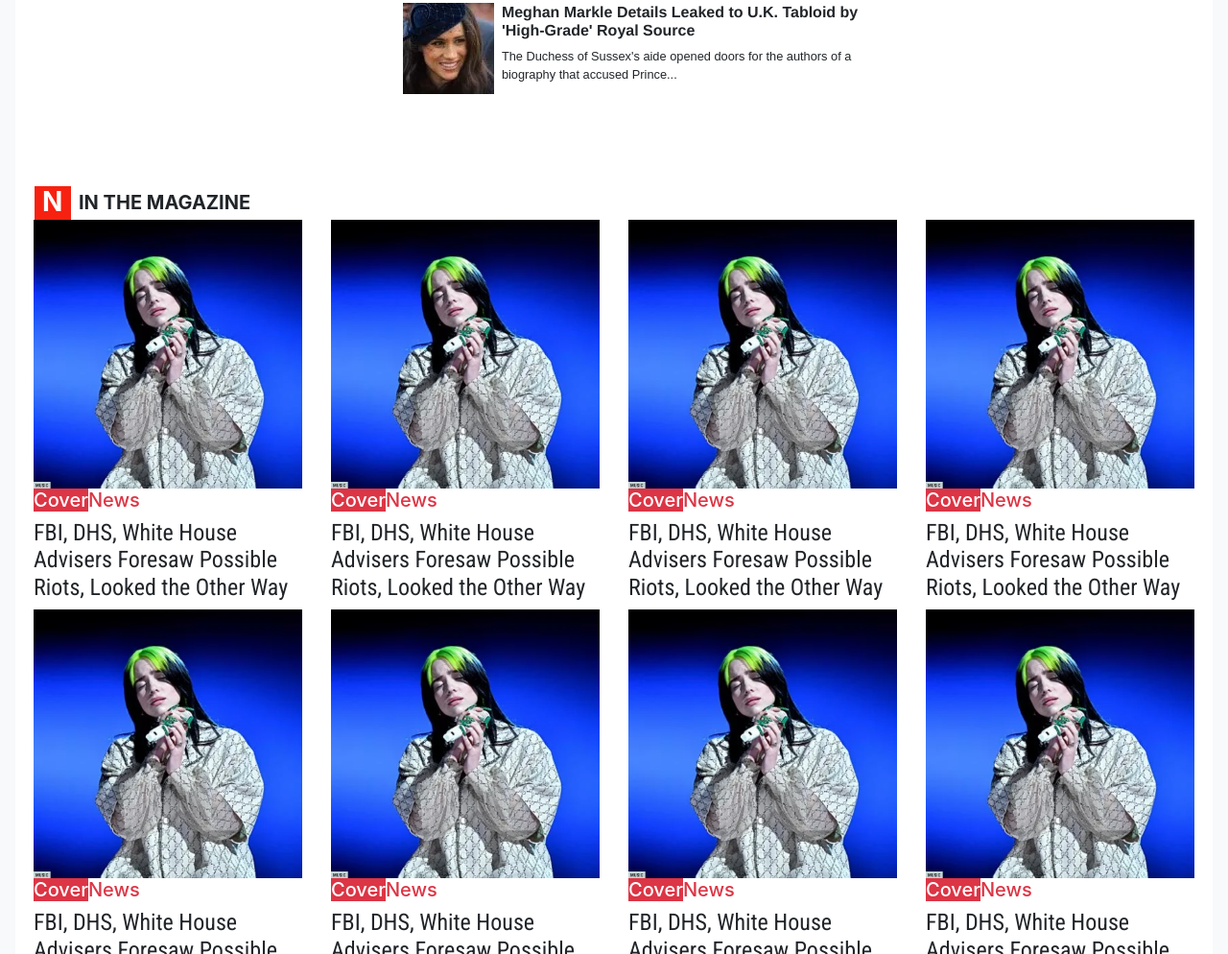
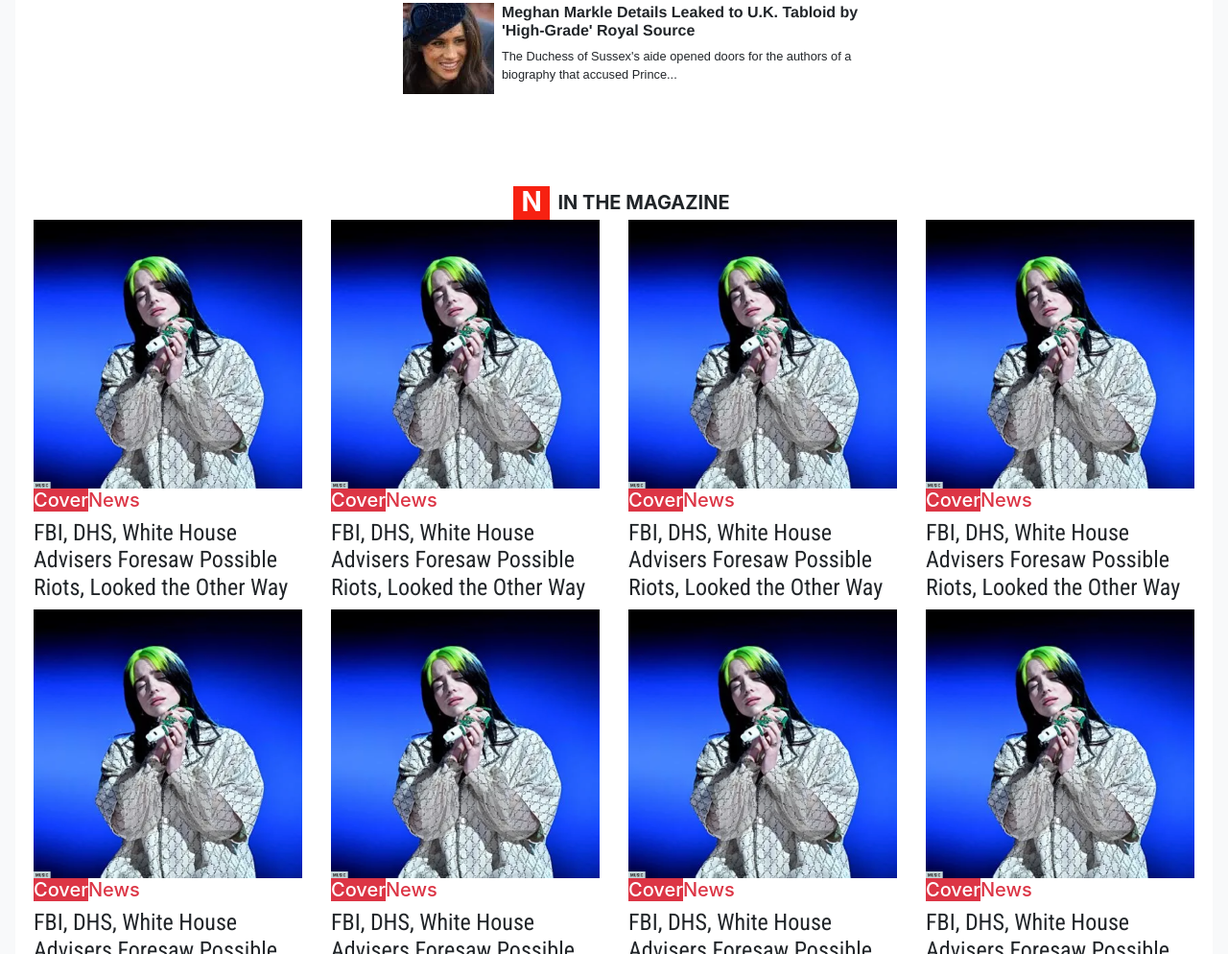
Before and after one commit to IbrohimRasulov/Newsweek, a plain HTML site: page index.html in a window 1280 px wide. Shown: the part 4024-5018 px from the top of the page at 96% size. Drawn offline with nearby package versions, Linux system fonts and the light colour scheme; files that its build step writes are made by us from their sources.

Commit message:
Added title

```diff
--- a/index.html
+++ b/index.html
@@ -944,12 +944,12 @@
         </div>
 
 
-        <div class="mx-auto">
-            <div class="d-flex flex-row mx-auto">
+
+            <div class="d-flex flex-row mx-auto justify-content-center align-items-center">
                 <div class="font-weight-bold order-1 h3 text-white mr-2 ml-3 pl-2 pr-1 n-word background my-auto">N</div>
                 <div class="order-2 font-weight-bold my-auto h5 title">IN THE MAGAZINE</div>
             </div>
-            </div>
+
         <!-- In The Magazine -->
     <section class="container-fluid">
 
@@ -1031,7 +1031,7 @@
             <div class="col-12 col-md-6 col-lg-3 card border-0">
                 <div class="img-text">
                     <a href="#"><img src="Img/culture-travel-2.png" class="img-fluid" alt=""></a>
-                    <div class="bg-light text-danger h3 px-4 py-2 bottom-left"><a href="#">World</a></div>
+                        <div class="bg-light text-danger h3 px-4 py-2 bottom-left"><a href="#">World</a></div>
                 </div>
                 <h4><a href="#">Israel Security Officials Reveal Top Threats Faced on Four Fronts This Year</a></h4>
                 <p>Newsweek spoke exclusively with four Israeli security officials charged with frontiers facing Syria, Lebanon, Gaza and the southern borders with Egypt and Jordan, revealing their primary security concerns for 2021.</p>
```
